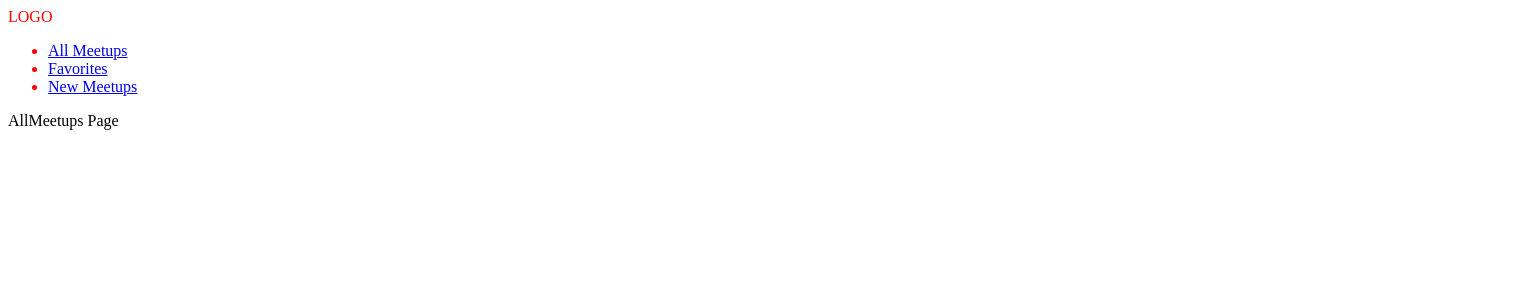
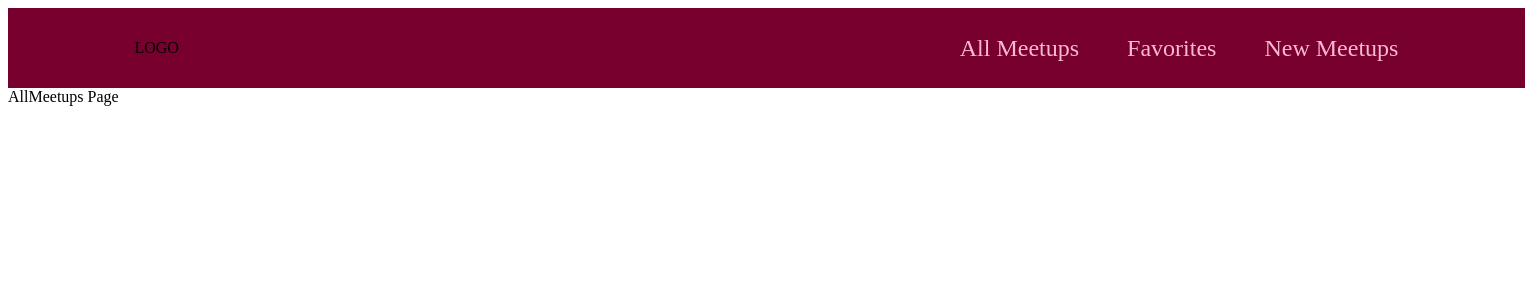
Before and after one commit to Riuqlav/bar-crawl-meetup, a React (Create React App) app: page / in a window 1280 px wide. Shown: the top 300 px of the page, 1525 px wide, since content can reach past the window. Built offline with nearby package versions, Linux system fonts and the light colour scheme.

Commit message:
Main Navigation Css

```diff
--- a/src/Components/Layout/MainNavigation.module.css
+++ b/src/Components/Layout/MainNavigation.module.css
@@ -1,3 +1,47 @@
 .header {
-  color: red;
+  width: 100%;
+  height: 5rem;
+  display: flex;
+  align-items: center;
+  justify-content: space-between;
+  background-color: #77002e;
+  padding: 0 10%;
 }
+
+.logo {
+  font-size: 2rem;
+  color: white;
+  font-weight: bold;
+}
+
+.header ul {
+  list-style: none;
+  margin: 0;
+  padding: 0;
+  display: flex;
+  align-items: baseline;
+}
+
+.header li {
+  margin-left: 3rem;
+}
+
+.header a {
+  text-decoration: none;
+  font-size: 1.5rem;
+  color: #fcb8d2;
+}
+
+.header a:hover,
+.header a:active,
+.header a.active {
+  color: white;
+}
+
+.badge {
+  background-color: #cc2062;
+  color: white;
+  border-radius: 12px;
+  padding: 0 1rem;
+  margin-left: 0.5rem;
+}
```
